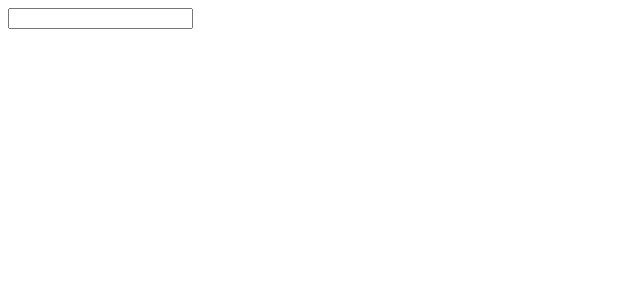
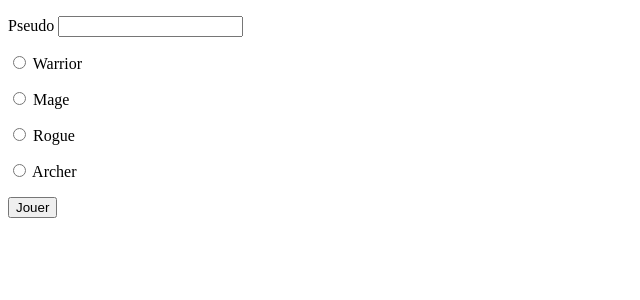
Before and after one commit to Fanswers/RPG-Projet-JS, a PHP site: page / in a window 1280 px wide. Shown: the top 300 px of the page, without its empty margins (0-640 px from the left). Run offline with PHP 8.4, Linux system fonts and the light colour scheme.

Commit message:
:sparkles: Add create player
Ajout du formulaire de création du personnage + Fonction récuperation du formulaire et création du joueur

```diff
--- a/index.php
+++ b/index.php
@@ -9,8 +9,24 @@
 </head>
 
 <body>
-    <form>
-        <input type="text" name="PlayerName">
+    <form id="playerForm">
+        <p>
+            Pseudo
+            <input type="text" name="name" id="playerName">
+        </p>
+        <P>
+            <input type="radio" name="class" value="Warrior"> Warrior
+        </p>
+        <P>
+            <input type="radio" name="class" value="Mage"> Mage
+        </p>
+        <P>
+            <input type="radio" name="class" value="Rogue"> Rogue
+        </p>
+        <P>
+            <input type="radio" name="class" value="Archer"> Archer
+        </p>
+        <button id="sendPlayer">Jouer</button>
     </form>
 
     <script src="https://ajax.googleapis.com/ajax/libs/jquery/3.5.1/jquery.min.js"></script>
--- a/main.js
+++ b/main.js
@@ -1,2 +1,14 @@
 import { Personnage } from './Class/Personnage.js'
 import { Monster } from './Class/Monster.js'
+
+//Recupération des données du formulaire
+$("#sendPlayer").click(function(e){
+    e.preventDefault();
+    let playerInfo = $("#playerForm").serializeArray();
+    game(playerInfo)
+})
+
+function game(playerInfo){
+    //Creation du joueur
+    let player = new Personnage(playerInfo[1]['value'], playerInfo[0]['value'])
+}
```
